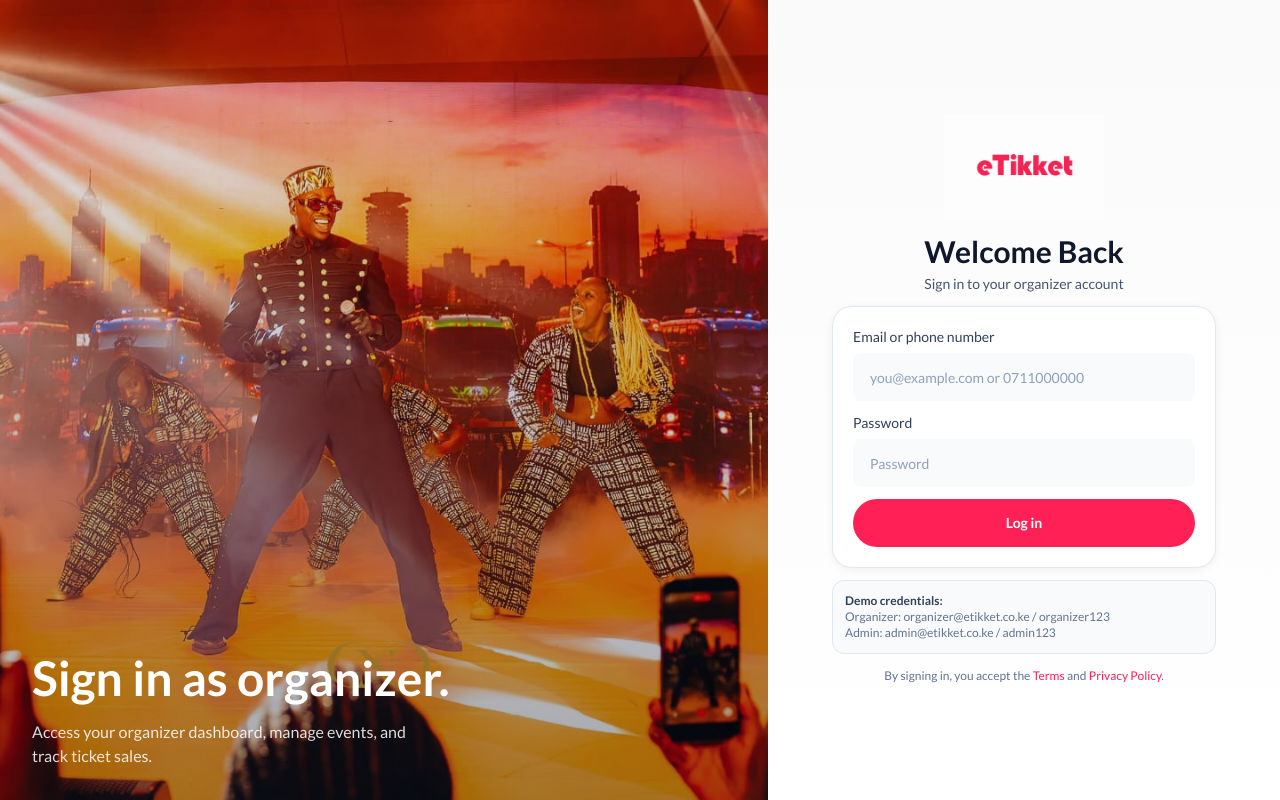
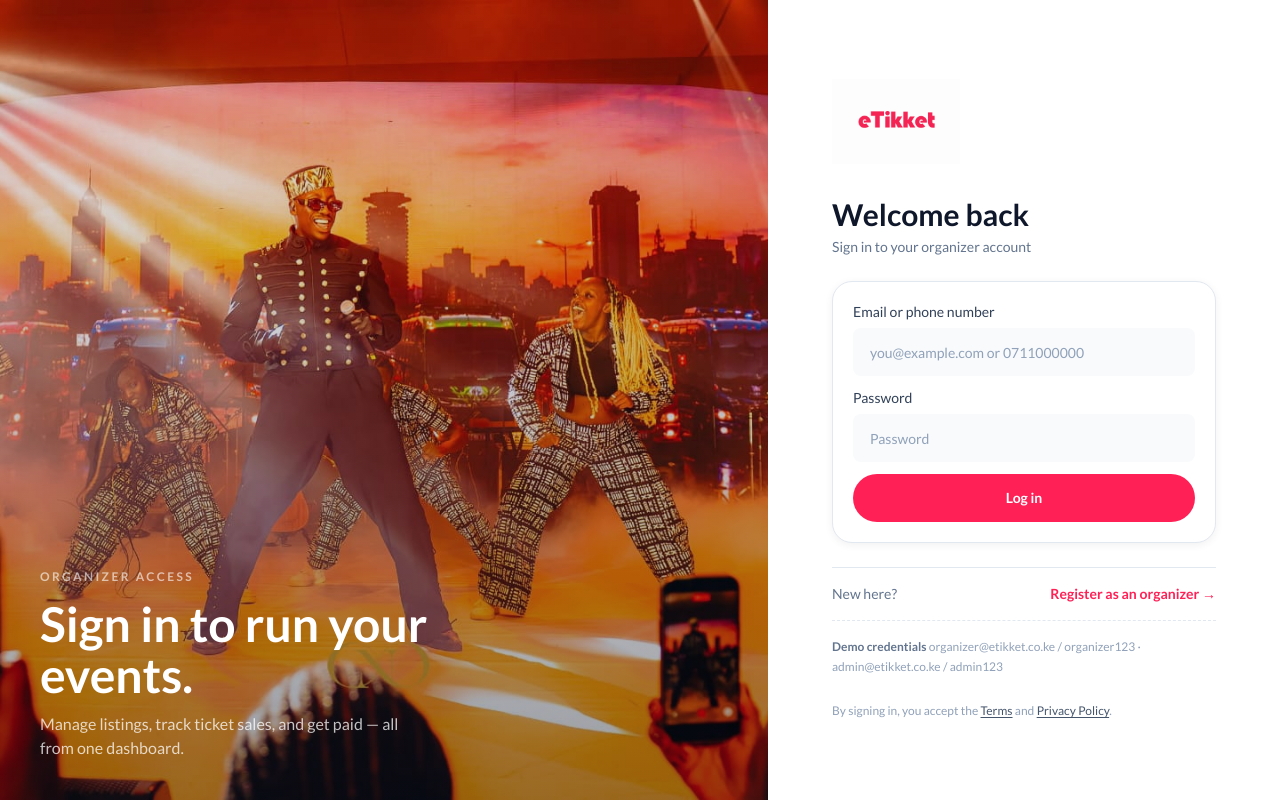
Before and after one commit to dennismutuku2005/eTikket, a Next.js app: page /organizer/login in a window 1280 px wide. Built offline with nearby package versions, Linux system fonts and the light colour scheme.

Commit message:
update: refined page.js functionality

```diff
--- a/app/organizer/login/page.js
+++ b/app/organizer/login/page.js
@@ -20,8 +20,8 @@ export default function OrganizerLoginPage() {
   }, [router]);
 
   return (
-    <main className="h-dvh overflow-y-auto bg-slate-100 text-slate-900">
-      <div className="grid min-h-dvh w-full overflow-hidden bg-white lg:grid-cols-[6fr_4fr]">
+    <main className="h-dvh overflow-y-auto bg-white text-slate-900">
+      <div className="grid min-h-dvh w-full overflow-hidden lg:grid-cols-[6fr_4fr]">
         <section className="relative min-h-64 overflow-hidden bg-slate-950 lg:min-h-dvh">
           <Image
             src="/sideimage.png"
@@ -30,59 +30,74 @@ export default function OrganizerLoginPage() {
             priority
             className="object-cover"
           />
-          <div className="absolute inset-0 bg-linear-to-b from-slate-950/10 via-slate-950/20 to-slate-950/35" />
-          <div className="absolute inset-0 flex items-end p-5 sm:p-7 lg:p-8">
+          <div className="absolute inset-0 bg-linear-to-b from-slate-950/10 via-slate-950/20 to-slate-950/40" />
+          <div className="absolute inset-0 flex items-end p-5 sm:p-7 lg:p-10">
             <div className="max-w-md text-white">
-              <h1 className="text-3xl font-bold leading-tight sm:text-4xl lg:text-5xl">
-                Sign in as organizer.
+              <span className="text-xs font-semibold uppercase tracking-[0.2em] text-white/60">
+                Organizer access
+              </span>
+              <h1 className="mt-3 text-3xl font-bold leading-[1.05] sm:text-4xl lg:text-5xl">
+                Sign in to run your events.
               </h1>
-              <p className="mt-3 max-w-sm text-sm leading-6 text-white/85 sm:text-base">
-                Access your organizer dashboard, manage events, and track ticket sales.
+              <p className="mt-3 max-w-sm text-sm leading-6 text-white/75 sm:text-base">
+                Manage listings, track ticket sales, and get paid — all from one dashboard.
               </p>
             </div>
           </div>
         </section>
 
-        <section className="flex min-h-dvh items-center justify-center overflow-y-auto bg-[linear-gradient(180deg,#fafafa_0%,#ffffff_100%)] px-5 py-6 sm:px-8 lg:px-10">
-          <div className="w-full max-w-sm space-y-3">
+        <section className="flex min-h-dvh items-center justify-center overflow-y-auto px-6 py-10 sm:px-10 lg:px-12">
+          <div className="w-full max-w-sm">
             {/* Logo */}
-            <div className="flex justify-center">
             <Image
               src="/eTikketwhite.png"
               alt="eTikket logo"
-                width={160}
-                height={48}
+              width={140}
+              height={42}
               priority
-                className="h-auto w-36 sm:w-40"
+              className="h-auto w-32"
             />
-            </div>
 
             {/* Welcome Text */}
-            <div className="text-center">
+            <div className="mt-8">
               <h1 className="text-2xl font-bold leading-tight text-slate-900 sm:text-3xl">
-                Welcome Back
+                Welcome back
               </h1>
-              <p className="mt-1 text-sm text-slate-600">Sign in to your organizer account</p>
+              <p className="mt-1 text-sm text-slate-500">Sign in to your organizer account</p>
             </div>
 
             {/* Login Form */}
+            <div className="mt-6">
               <LoginForm />
+            </div>
+
+            {/* Register link */}
+            <div className="mt-6 flex items-center justify-between border-t border-slate-200 pt-4 text-sm">
+              <span className="text-slate-500">New here?</span>
+              <Link
+                href="/organizer/register"
+                className="font-semibold text-rose-500 transition-colors hover:text-rose-600"
+              >
+                Register as an organizer →
+              </Link>
+            </div>
 
             {/* Demo credentials hint */}
-            <div className="rounded-xl border border-slate-200 bg-slate-50 p-3 text-xs text-slate-500">
-              <p className="font-semibold text-slate-700">Demo credentials:</p>
-              <p>Organizer: organizer@etikket.co.ke / organizer123</p>
-              <p>Admin: admin@etikket.co.ke / admin123</p>
+            <div className="mt-4 border-t border-dashed border-slate-200 pt-4 text-xs leading-5 text-slate-400">
+              <span className="font-semibold text-slate-500">Demo credentials</span>{" "}
+              <span className="font-mono">organizer@etikket.co.ke / organizer123</span>
+              {" · "}
+              <span className="font-mono">admin@etikket.co.ke / admin123</span>
             </div>
 
             {/* Terms */}
-            <p className="text-xs text-center font-medium leading-5 text-slate-500">
+            <p className="mt-6 text-xs leading-5 text-slate-400">
               By signing in, you accept the{" "}
-              <Link href="/terms" className="text-rose-500 hover:text-rose-600">
+              <Link href="/terms" className="text-slate-600 underline underline-offset-2 hover:text-rose-500">
                 Terms
-              </Link>
-              {" "}and{" "}
-              <Link href="/privacy-policy" className="text-rose-500 hover:text-rose-600">
+              </Link>{" "}
+              and{" "}
+              <Link href="/privacy-policy" className="text-slate-600 underline underline-offset-2 hover:text-rose-500">
                 Privacy Policy
               </Link>
               .
```
Lines whose indentation alone changed are shown as unchanged.
